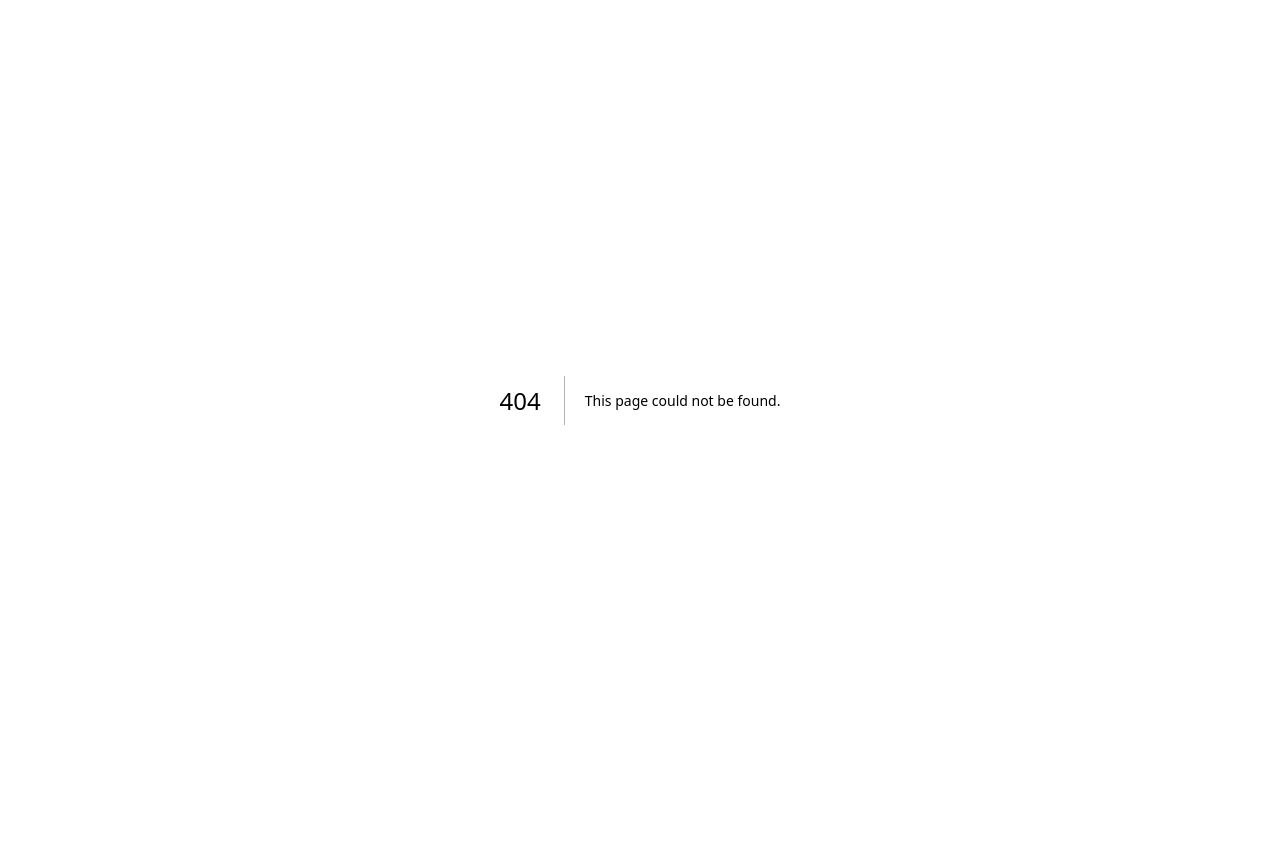
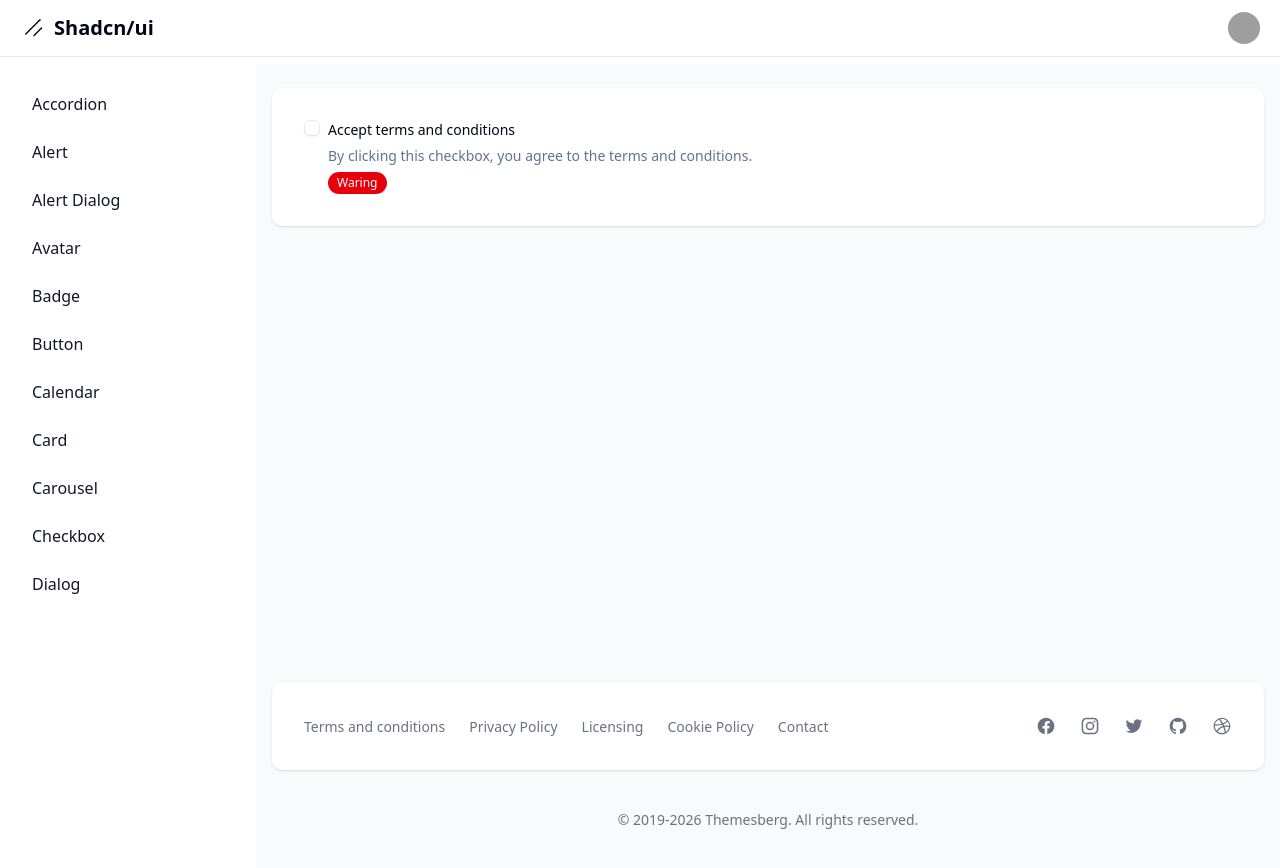
Before and after one commit to dieginin/curso_shadcn, a Next.js app: page /dashboard/checkbox in a window 1280 px wide. Before the commit this address had no page. Before the commit the page ends 800 px from the top, so only its background shows below. Built offline with nearby package versions, Linux system fonts and the light colour scheme; grey boxes are pictures that could not be loaded.

Commit message:
feat: add Checkbox component and integrate into the dashboard layout

```diff
--- /dev/null
+++ b/app/dashboard/checkbox/page.tsx
@@ -0,0 +1,25 @@
+"use client"
+
+import { Badge } from "@/components/ui/badge"
+import { Checkbox } from "@/components/ui/checkbox"
+import { Label } from "@/components/ui/label"
+import { useState } from "react"
+
+export default function Page() {
+  const [term, setTerm] = useState(false)
+
+  return (
+    <div className='flex items-start space-x-2'>
+      <Checkbox id='terms1' checked={term} onCheckedChange={() => setTerm(!term)} />
+      <div className='grid gap-1.5 leading-none'>
+        <Label htmlFor='terms1' className='text-sm'>
+          Accept terms and conditions
+        </Label>
+        <p className='text-sm text-muted-foreground'>
+          By clicking this checkbox, you agree to the terms and conditions.
+        </p>
+        {term ? <Badge variant='success'>Great</Badge> : <Badge variant='destructive'>Waring</Badge>}
+      </div>
+    </div>
+  )
+}
--- a/app/dashboard/layout.tsx
+++ b/app/dashboard/layout.tsx
@@ -16,6 +16,7 @@ const links = [
   { name: "avatar", href: "avatar" },
   { name: "card", href: "card" },
   { name: "carousel", href: "carousel" },
+  { name: "checkbox", href: "checkbox" },
 ].sort((a, b) => a.name.localeCompare(b.name))
 
 export default function DashboardLayout({ children }: { children: React.ReactNode }) {
--- /dev/null
+++ b/components/ui/checkbox.tsx
@@ -0,0 +1,29 @@
+"use client"
+
+import * as CheckboxPrimitive from "@radix-ui/react-checkbox"
+import * as React from "react"
+
+import { CheckIcon } from "lucide-react"
+import { cn } from "@/lib/utils"
+
+function Checkbox({ className, ...props }: React.ComponentProps<typeof CheckboxPrimitive.Root>) {
+  return (
+    <CheckboxPrimitive.Root
+      data-slot='checkbox'
+      className={cn(
+        "peer border-input dark:bg-input/30 data-[state=checked]:bg-primary data-[state=checked]:text-primary-foreground dark:data-[state=checked]:bg-primary data-[state=checked]:border-primary focus-visible:border-ring focus-visible:ring-ring/50 aria-invalid:ring-destructive/20 dark:aria-invalid:ring-destructive/40 aria-invalid:border-destructive size-4 shrink-0 rounded-sm border shadow-xs transition-shadow outline-none focus-visible:ring-[3px] disabled:cursor-not-allowed disabled:opacity-50",
+        className
+      )}
+      {...props}
+    >
+      <CheckboxPrimitive.Indicator
+        data-slot='checkbox-indicator'
+        className='grid text-current transition-none place-content-center'
+      >
+        <CheckIcon className='size-3.5' />
+      </CheckboxPrimitive.Indicator>
+    </CheckboxPrimitive.Root>
+  )
+}
+
+export { Checkbox }
--- a/package.json
+++ b/package.json
@@ -12,6 +12,7 @@
     "@radix-ui/react-accordion": "^1.2.12",
     "@radix-ui/react-alert-dialog": "^1.1.15",
     "@radix-ui/react-avatar": "^1.1.11",
+    "@radix-ui/react-checkbox": "^1.3.3",
     "@radix-ui/react-dialog": "^1.1.15",
     "@radix-ui/react-label": "^2.1.8",
     "@radix-ui/react-slot": "^1.2.4",
```
Also changed, not shown: 1 other file (tests, documents, lock files or other folders).
